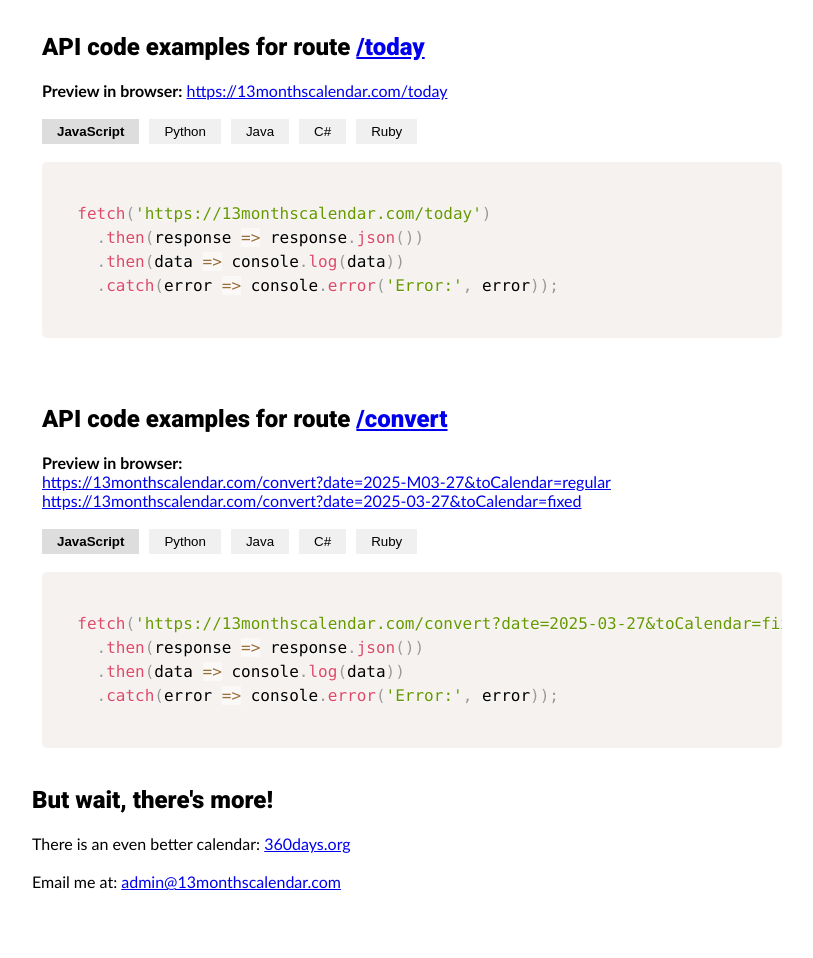
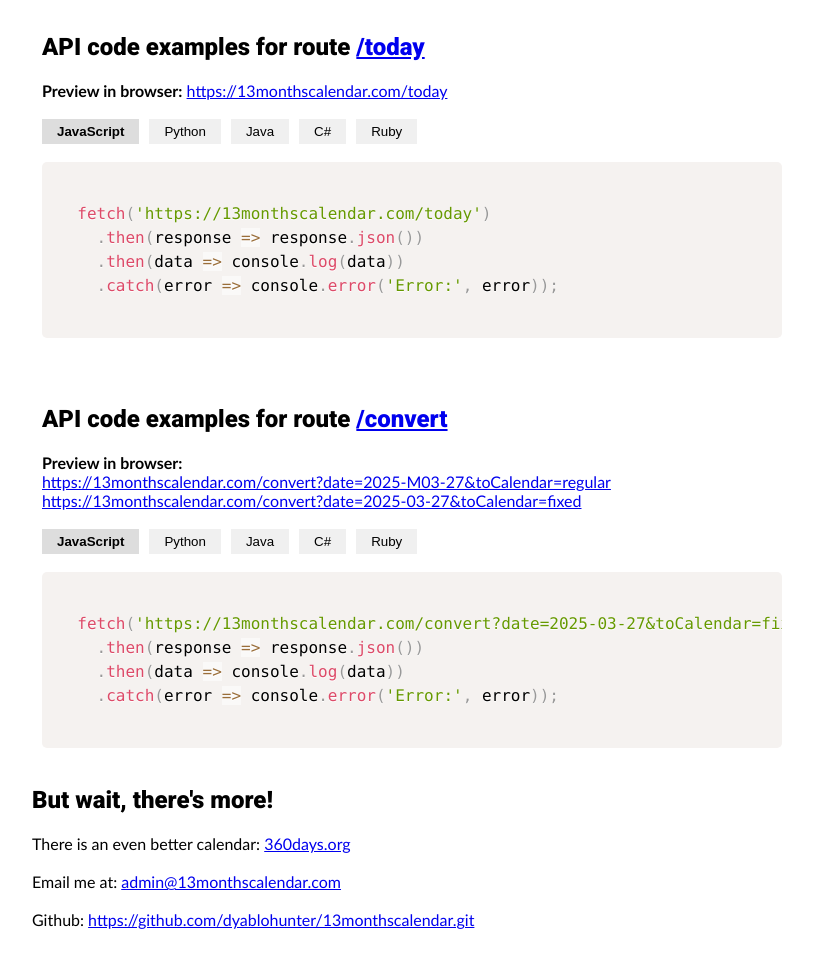
Before and after one commit to dyablohunter/13monthscalendar, a website: page public_html/index.html in a window 1280 px wide. Shown: the part 3187-4145 px from the top of the page, without its empty margins (228-1041 px from the left). Before the commit the page ends 4107 px from the top, so only its background shows below. Drawn offline with nearby package versions, Linux system fonts and the light colour scheme.

Commit message:
added github link

```diff
--- a/public_html/index.html
+++ b/public_html/index.html
@@ -408,6 +408,7 @@ function googleTranslateElementInit() {
       <h2>But wait, there's more!</h2>
         There is an even better calendar: <a href="https://360.org" target="_blank">360days.org</a><br /><br />
         Email me at: <a href="mailto:admin@13monthscalendar.com" target="_blank">admin@13monthscalendar.com</a><br /><br />
+        Github: <a href="https://github.com/dyablohunter/13monthscalendar.git" target="_blank">https://github.com/dyablohunter/13monthscalendar.git</a><br /><br />
     </footer>
     <script src="script.js"></script>
     <!-- Prism.js JS with corrected integrity -->
```
